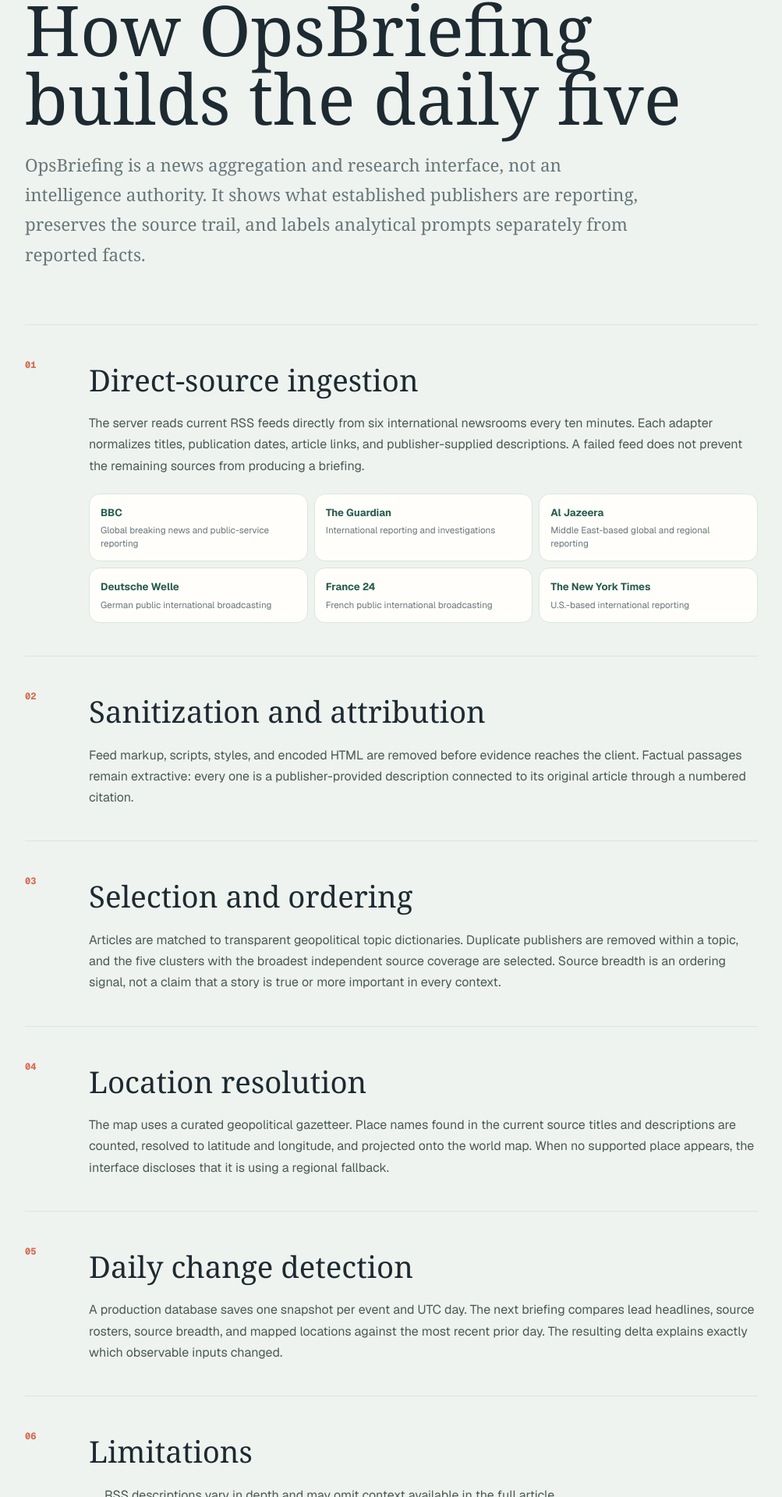
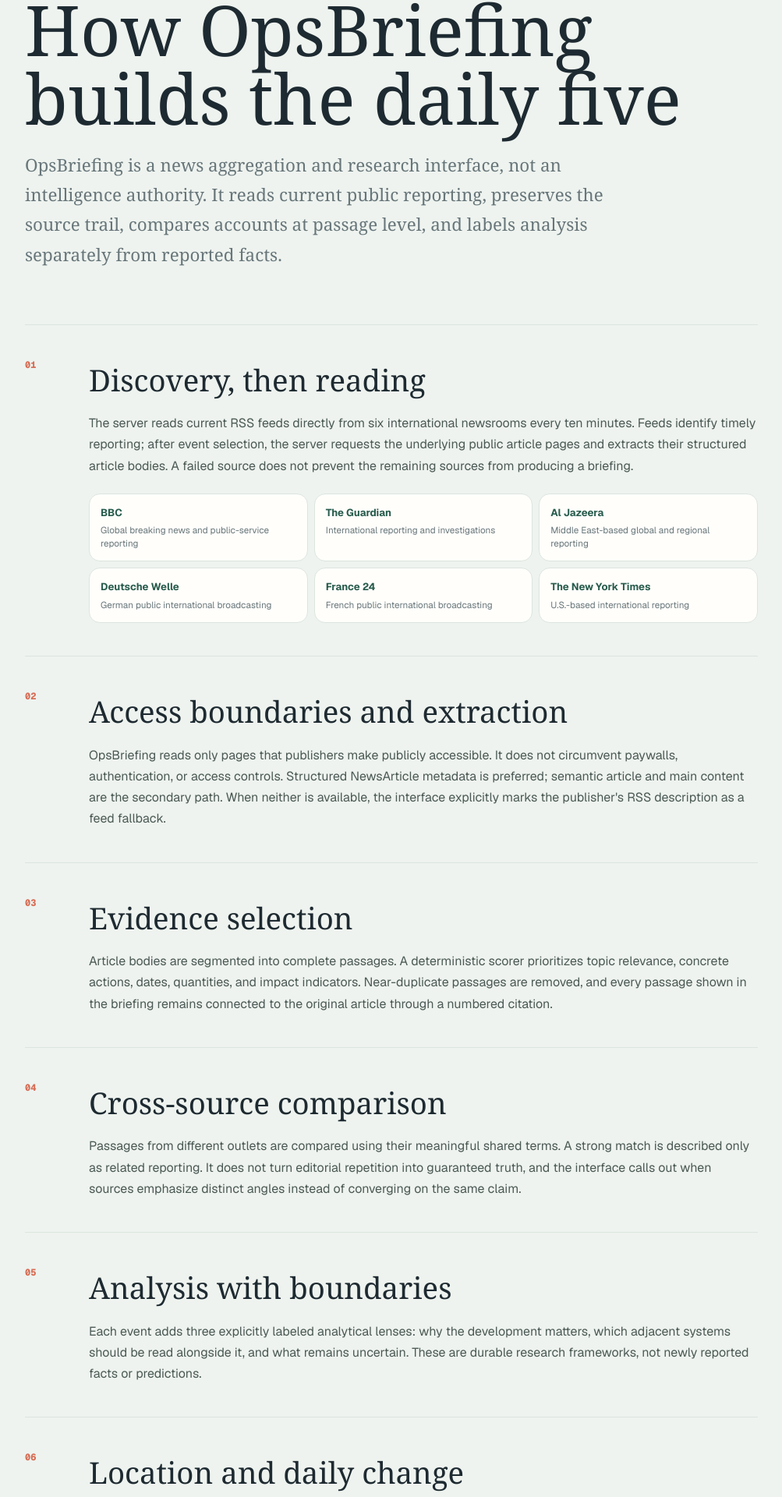
Before and after one commit to FixedChannel567/opsbriefing, a Next.js app: page /methodology in a window 1280 px wide. Shown: the part 241-2161 px from the top of the page at 78% size, without its empty margins (138-1141 px from the left). Built offline with nearby package versions, Linux system fonts and the light colour scheme.

Commit message:
Document analytical methodology

```diff
--- a/app/methodology/page.tsx
+++ b/app/methodology/page.tsx
@@ -15,19 +15,21 @@ export default function Methodology() {
     <article className="method-content">
       <p className="eyebrow">Transparent by design</p>
       <h1>How OpsBriefing builds the daily five</h1>
-      <p className="method-lede">OpsBriefing is a news aggregation and research interface, not an intelligence authority. It shows what established publishers are reporting, preserves the source trail, and labels analytical prompts separately from reported facts.</p>
+      <p className="method-lede">OpsBriefing is a news aggregation and research interface, not an intelligence authority. It reads current public reporting, preserves the source trail, compares accounts at passage level, and labels analysis separately from reported facts.</p>
 
-      <section><span className="method-number">01</span><div><h2>Direct-source ingestion</h2><p>The server reads current RSS feeds directly from six international newsrooms every ten minutes. Each adapter normalizes titles, publication dates, article links, and publisher-supplied descriptions. A failed feed does not prevent the remaining sources from producing a briefing.</p><div className="method-source-grid">{sources.map(([name, role]) => <div key={name}><strong>{name}</strong><span>{role}</span></div>)}</div></div></section>
+      <section><span className="method-number">01</span><div><h2>Discovery, then reading</h2><p>The server reads current RSS feeds directly from six international newsrooms every ten minutes. Feeds identify timely reporting; after event selection, the server requests the underlying public article pages and extracts their structured article bodies. A failed source does not prevent the remaining sources from producing a briefing.</p><div className="method-source-grid">{sources.map(([name, role]) => <div key={name}><strong>{name}</strong><span>{role}</span></div>)}</div></div></section>
 
-      <section><span className="method-number">02</span><div><h2>Sanitization and attribution</h2><p>Feed markup, scripts, styles, and encoded HTML are removed before evidence reaches the client. Factual passages remain extractive: every one is a publisher-provided description connected to its original article through a numbered citation.</p></div></section>
+      <section><span className="method-number">02</span><div><h2>Access boundaries and extraction</h2><p>OpsBriefing reads only pages that publishers make publicly accessible. It does not circumvent paywalls, authentication, or access controls. Structured NewsArticle metadata is preferred; semantic article and main content are the secondary path. When neither is available, the interface explicitly marks the publisher&apos;s RSS description as a feed fallback.</p></div></section>
 
-      <section><span className="method-number">03</span><div><h2>Selection and ordering</h2><p>Articles are matched to transparent geopolitical topic dictionaries. Duplicate publishers are removed within a topic, and the five clusters with the broadest independent source coverage are selected. Source breadth is an ordering signal, not a claim that a story is true or more important in every context.</p></div></section>
+      <section><span className="method-number">03</span><div><h2>Evidence selection</h2><p>Article bodies are segmented into complete passages. A deterministic scorer prioritizes topic relevance, concrete actions, dates, quantities, and impact indicators. Near-duplicate passages are removed, and every passage shown in the briefing remains connected to the original article through a numbered citation.</p></div></section>
 
-      <section><span className="method-number">04</span><div><h2>Location resolution</h2><p>The map uses a curated geopolitical gazetteer. Place names found in the current source titles and descriptions are counted, resolved to latitude and longitude, and projected onto the world map. When no supported place appears, the interface discloses that it is using a regional fallback.</p></div></section>
+      <section><span className="method-number">04</span><div><h2>Cross-source comparison</h2><p>Passages from different outlets are compared using their meaningful shared terms. A strong match is described only as related reporting. It does not turn editorial repetition into guaranteed truth, and the interface calls out when sources emphasize distinct angles instead of converging on the same claim.</p></div></section>
 
-      <section><span className="method-number">05</span><div><h2>Daily change detection</h2><p>A production database saves one snapshot per event and UTC day. The next briefing compares lead headlines, source rosters, source breadth, and mapped locations against the most recent prior day. The resulting delta explains exactly which observable inputs changed.</p></div></section>
+      <section><span className="method-number">05</span><div><h2>Analysis with boundaries</h2><p>Each event adds three explicitly labeled analytical lenses: why the development matters, which adjacent systems should be read alongside it, and what remains uncertain. These are durable research frameworks, not newly reported facts or predictions.</p></div></section>
 
-      <section><span className="method-number">06</span><div><h2>Limitations</h2><ul><li>RSS descriptions vary in depth and may omit context available in the full article.</li><li>Publisher framing can differ; citations are provided so readers can inspect each account.</li><li>Topic dictionaries and the gazetteer are deterministic but not exhaustive.</li><li>Breaking-news reports can change as publishers correct or expand their coverage.</li><li>Watchpoints are analytical prompts, not predictions or verified facts.</li></ul></div></section>
+      <section><span className="method-number">06</span><div><h2>Location and daily change</h2><p>The map resolves supported place names in the current source pack to real coordinates. A production database also compares each event&apos;s lead headline, source roster, source breadth, and mapped location with the most recent prior daily snapshot.</p></div></section>
+
+      <section><span className="method-number">07</span><div><h2>Limitations</h2><ul><li>Paywalled or script-restricted pages may provide only a feed excerpt.</li><li>Related reporting is not proof of independent verification.</li><li>Publisher framing can differ; citations are provided so readers can inspect each account.</li><li>Topic dictionaries, passage scoring, and the gazetteer are deterministic but not exhaustive.</li><li>Breaking reports can change as publishers correct or expand their coverage.</li></ul></div></section>
 
       <footer><strong>Editorial principle</strong><p>Reported facts stay attributable. Analysis stays labeled. Uncertainty stays visible.</p></footer>
     </article>
```
